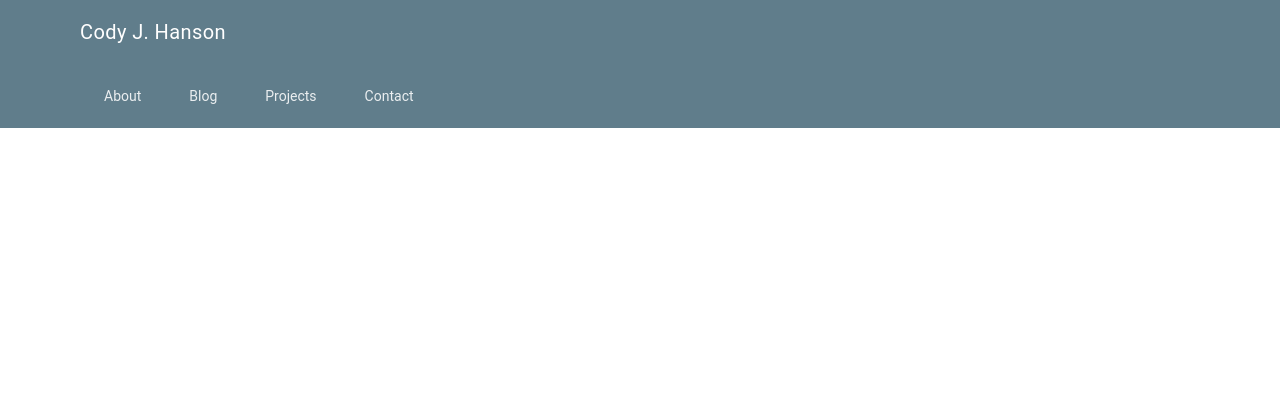
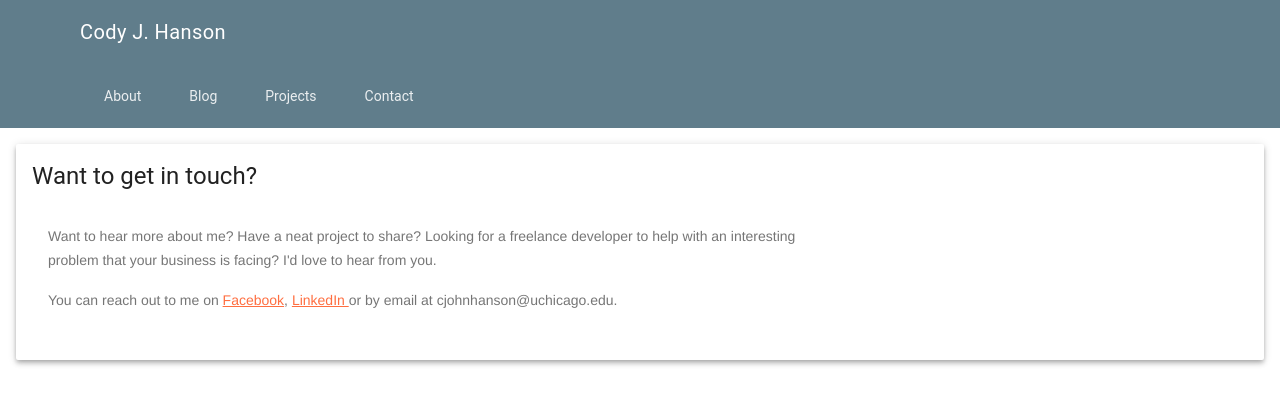
Before and after one commit to cjohnhanson/codyjhanson.com, a Flask app: page /contact in a window 1280 px wide. Shown: the top 405 px of the page. Run offline with Flask 2, Linux system fonts and the light colour scheme; some libraries are stand-ins or nearby versions; some web fonts are replaced.

Commit message:
Added contact info

```diff
--- a/app/templates/contact.html
+++ b/app/templates/contact.html
@@ -1 +1,23 @@
 {% extends 'base.html' %}
+{% block container %}
+<main class="mdl-layout__content">
+  <div class="mdl-grid portfolio-max-width">
+
+    <div class="mdl-cell mdl-cell--12-col mdl-card mdl-shadow--4dp">
+      <div class="mdl-grid portfolio-copy">
+        <h3 class="mdl-cell mdl-cell--12-col mdl-typography--headline">Want to get in touch?</h3>
+        <div class="mdl-cell mdl-cell--8-col mdl-card__supporting-text no-padding ">
+	  <p>
+	    Want to hear more about me? Have a neat project to share?
+	    Looking for a freelance developer to help with an interesting
+	    problem that your business is facing? I'd love to hear from you.
+	  </p>
+	  <p>You can reach out to me on <a href="https://facebook.com/cody.j.hanson">Facebook</a>, <a href="https://linkedin.com/in/codyjhanson">
+		LinkedIn </a> or by email at cjohnhanson@uchicago.edu.
+	  </p>
+</div>
+</div>
+</div>
+</div>
+</main>
+{% endblock %}
```
